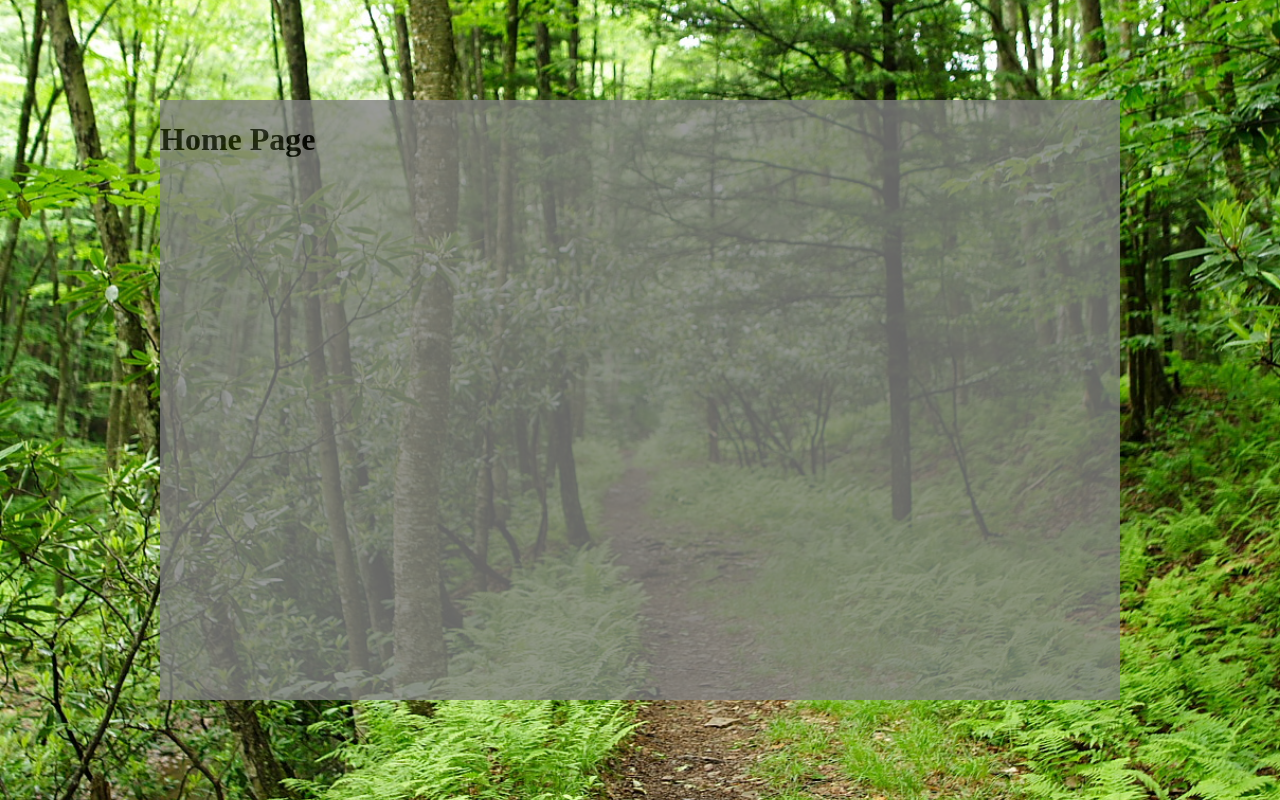
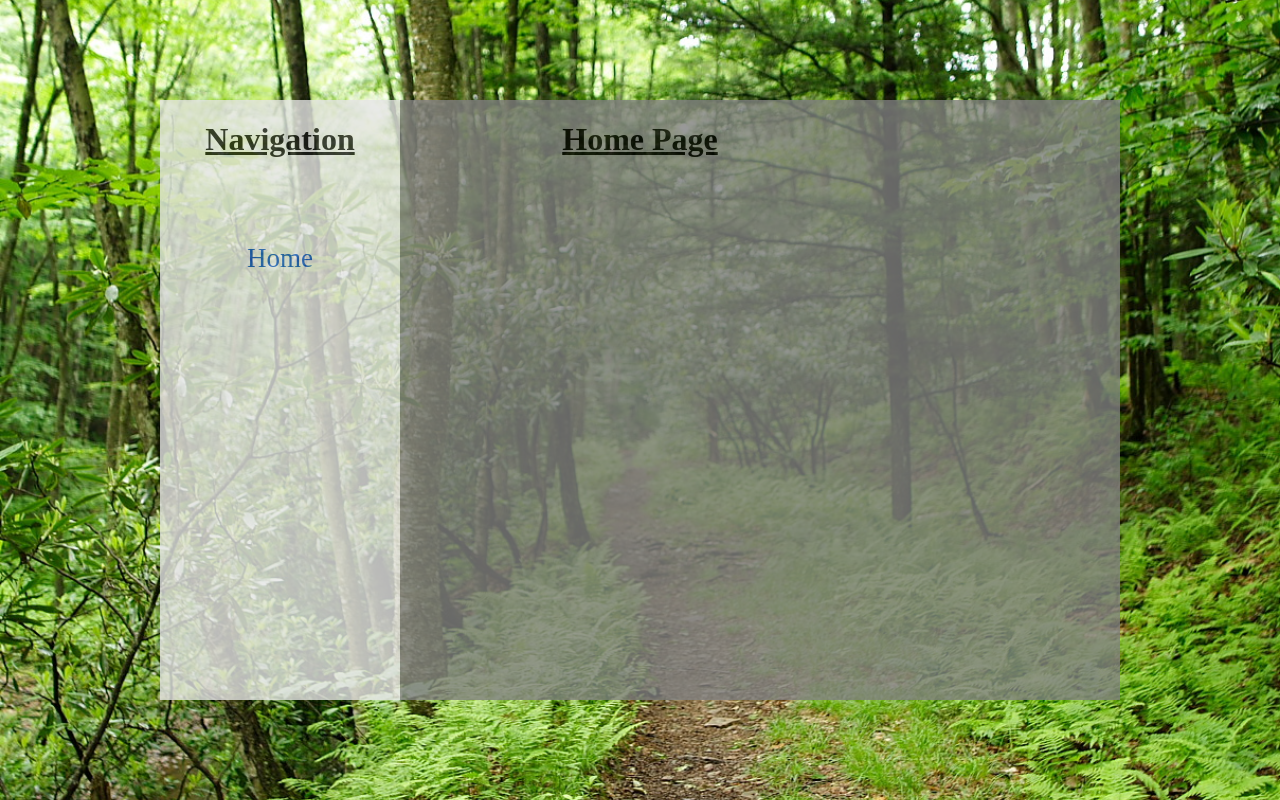
Before and after one commit to IEatChapstick/dacc_webapp_repo, a plain HTML site: page index.html in a window 1280 px wide. Drawn offline with Linux system fonts and the light colour scheme.

Commit message:
Major Update index.html & style.css
added the start of the navagation section

```diff
--- a/index.html
+++ b/index.html
@@ -4,8 +4,13 @@
         <link rel="stylesheet" href="scripts/css/style.css">
     </head>
     <Body>
-        <div>
+        <div id="box1" class="box">
             <h1>Home Page</h1>
+            <div id="box2" class="box">
+                <h1>Navigation</h1>
+                <br><br>
+                <p style="font-size: 27;">Home</p>
+            </div>
         </div>
     </Body>
 </html>
--- a/scripts/css/style.css
+++ b/scripts/css/style.css
@@ -4,14 +4,33 @@ body{
     background-position: center;
     background-size: cover;
 }
+/*All text related ss*/
+h1 {
+    text-align: center;
+    text-decoration: underline;
+}
+p {
+    text-align: center;
+    color: #0455ce;
+}
+/*All box related ss*/
+.box{
+    opacity: 0.8;
+    position: absolute;
+}
 
-div {
+#box1 {
     width : 75%;
     height: 75%;
     background-color: grey;
-    opacity: 0.8;
-    position: absolute;
     left: 50%;
     top: 50%;
     transform: translate(-50%, -50%);
 }
+
+#box2 {
+    height: 100%;
+    width: 25%;
+    background-color: white ;
+    top: 0;
+}
```
